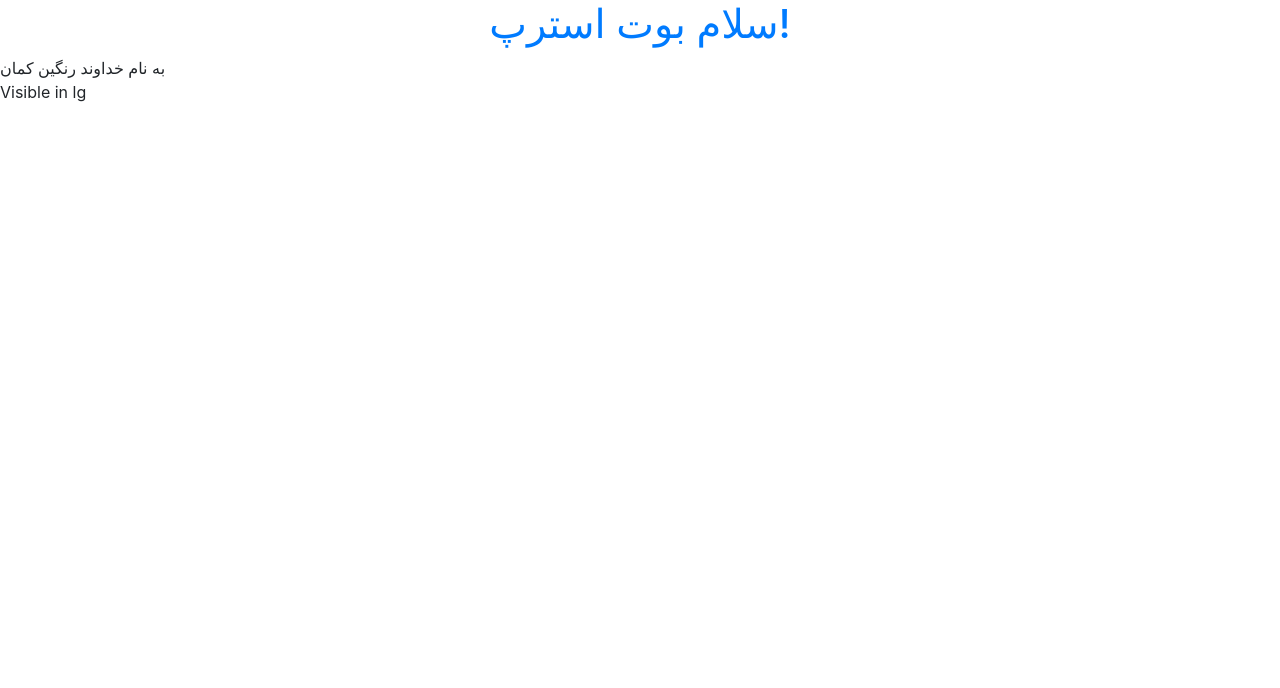
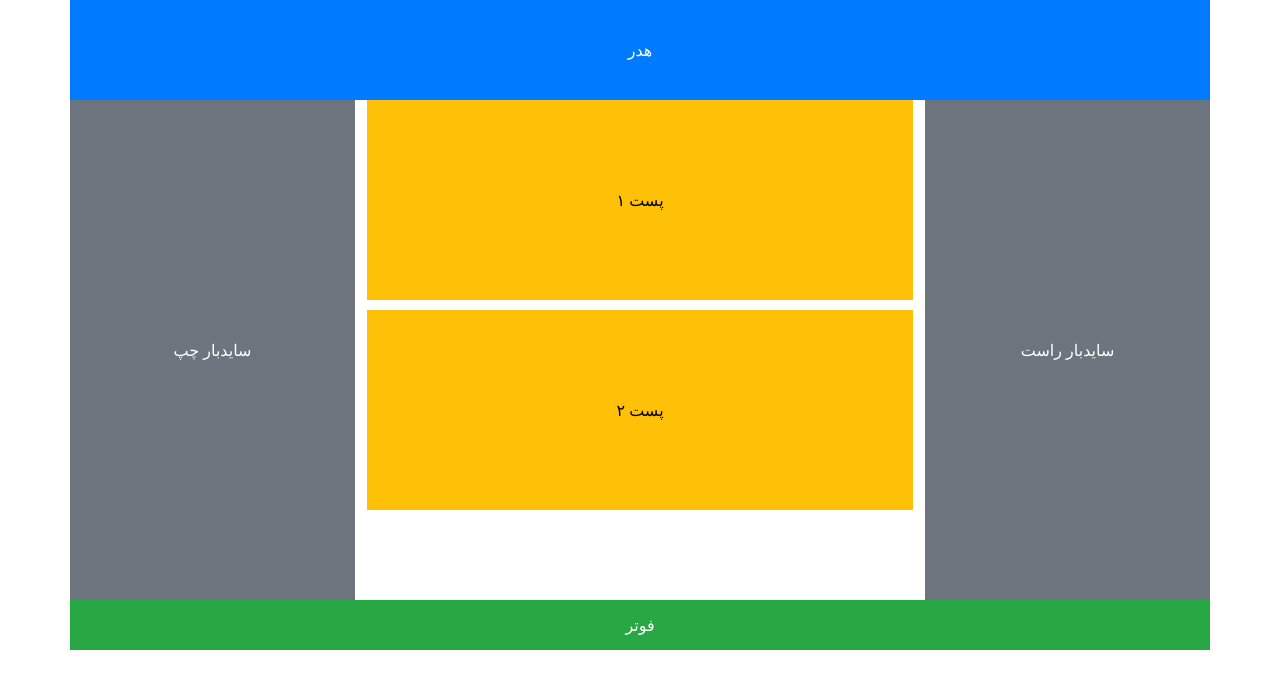
Before and after one commit to Arshiagh22/Arshiagh22.github.io, a plain HTML site: page index.html in a window 1280 px wide. Drawn offline with nearby package versions, Linux system fonts and the light colour scheme.

Commit message:
Update index.html

```diff
--- a/index.html
+++ b/index.html
@@ -2,27 +2,44 @@
 <html lang="fa">
 <head>
     <meta charset="UTF-8">
-    <meta name="viewport" content="width=device-width, initial-scale=1">
-    <title>Bootstrap 4</title>
-
-    <!-- لینک CSS بوت استرپ ۴ -->
-    <link rel="stylesheet" href="https://maxcdn.bootstrapcdn.com/bootstrap/4.6.0/css/bootstrap.min.css">
-
-    <!-- لینک اختیاری فونت آیکون‌ها -->
-    <link rel="stylesheet" href="https://cdnjs.cloudflare.com/ajax/libs/font-awesome/5.15.4/css/all.min.css">
+    <meta name="viewport" content="width=device-width, initial-scale=1.0">
+    <title>Bootstrap 5 Responsive Grid</title>
+    <link href="https://cdn.jsdelivr.net/npm/bootstrap@5.3.0/dist/css/bootstrap.min.css" rel="stylesheet">
+    <style>
+        .header { height: 100px; background: #007bff; color: white; display: flex; align-items: center; justify-content: center; }
+        .sidebar { height: 500px; background: #6c757d; color: white; display: flex; align-items: center; justify-content: center; }
+        .post { height: 200px; background: #ffc107; color: black; display: flex; align-items: center; justify-content: center; margin-bottom: 10px; }
+        .footer { height: 50px; background: #28a745; color: white; display: flex; align-items: center; justify-content: center; }
+    </style>
 </head>
 <body>
 
-    <h1 class="text-center text-primary">سلام بوت استرپ!</h1>
+<div class="container">
+    <!-- هدر -->
+    <div class="row">
+        <div class="col-12 header">هدر</div>
+    </div>
 
-    <!-- لینک جاوااسکریپت و جی‌کوئری -->
-    <script src="https://code.jquery.com/jquery-3.6.0.min.js"></script>
-    <script src="https://cdnjs.cloudflare.com/ajax/libs/popper.js/1.16.0/umd/popper.min.js"></script>
-    <script src="https://maxcdn.bootstrapcdn.com/bootstrap/4.6.0/js/bootstrap.min.js"></script>
-<div class="Hidden-xs visible-md Hidden-sm"> به نام خداوند رنگین کمان
+    <!-- محتوای اصلی -->
+    <div class="row">
+        <!-- سایدبار چپ (در موبایل زیر پست‌ها قرار می‌گیرد) -->
+        <div class="col-md-3 col-12 sidebar">سایدبار چپ</div>
+
+        <!-- پست‌ها (در موبایل تمام عرض را می‌گیرد) -->
+        <div class="col-md-6 col-12">
+            <div class="post">پست ۱</div>
+            <div class="post">پست ۲</div>
+        </div>
+
+        <!-- سایدبار راست (در موبایل زیر پست‌ها قرار می‌گیرد) -->
+        <div class="col-md-3 col-12 sidebar">سایدبار راست</div>
+    </div>
+
+    <!-- فوتر -->
+    <div class="row">
+        <div class="col-12 footer">فوتر</div>
+    </div>
 </div>
-   <div class="d-none d-md-block d-lg-none">Hidden in xs & sm, Visible in md</div>
-<div class="d-none d-lg-block">Visible in lg</div>
 
 </body>
 </html>
```
